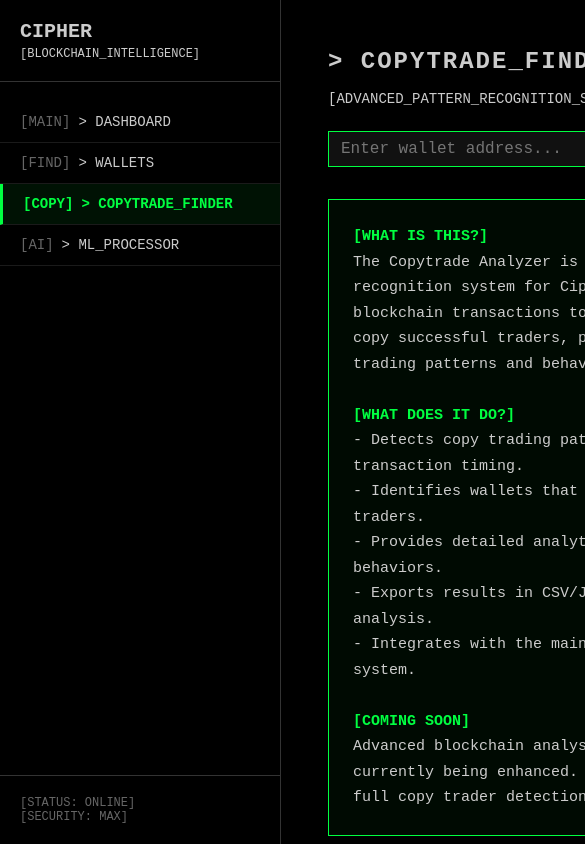
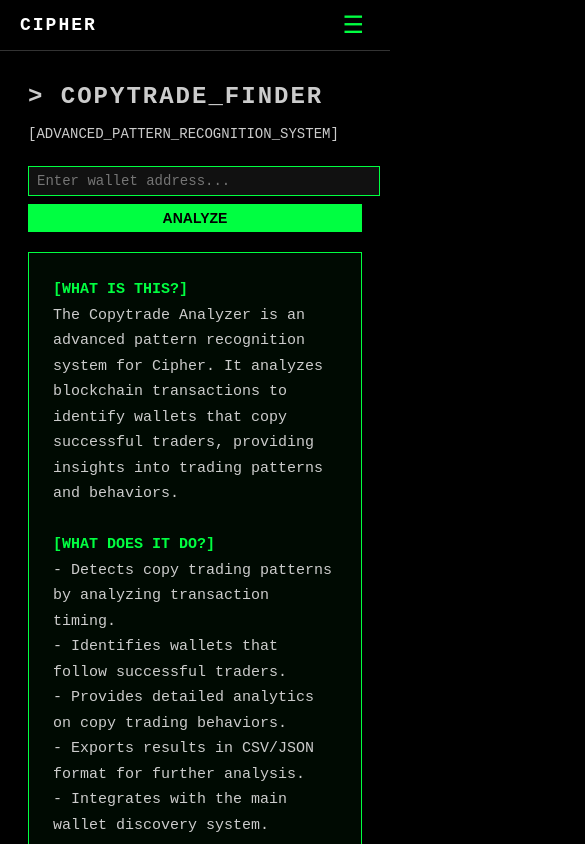
Before and after one commit to anthonystepvoy/solens_ai, a React (Vite) app in the folder frontend-vite/: page /copytrade-finder in a window 390 px wide. Shown: the top 844 px of the page, 585 px wide, since content can reach past the window. Built offline with nearby package versions, Linux system fonts and the light colour scheme.

Commit message:
responsive_dashboard

```diff
--- a/frontend-vite/src/App.tsx
+++ b/frontend-vite/src/App.tsx
@@ -82,8 +82,21 @@ function getCoreStat(wallet, stat) {
   return '';
 }
 
+// Before DashboardPage function, add interface
+interface DashboardData {
+  metrics: any[];
+  topWallets: any[];
+  topRiskyWallets: any[];
+  hotWallets24h: any[];
+  hotWallets1h: any[];
+  trendingTokens: any[];
+  mlTags: string[];
+  mlCategories: string[];
+  lastUpdate?: string;
+}
+
 // Dashboard Page
-function DashboardPage() {
+function DashboardPage({ isMobile = false }) {
   const [loading, setLoading] = useState(true);
   const [error, setError] = useState<string | null>(null);
   const [metrics, setMetrics] = useState<any[]>([]);
@@ -101,7 +114,7 @@ function DashboardPage() {
   // Fetch dashboard data
   const fetchDashboardData = (isInitialLoad = false) => {
     if (isInitialLoad) setLoading(true);
-    axios.get(API_ENDPOINTS.DASHBOARD_SUMMARY)
+    axios.get<DashboardData>(API_ENDPOINTS.DASHBOARD_SUMMARY)
       .then(res => {
         const d = res.data;
         setMetrics(d.metrics || []);
@@ -114,16 +127,11 @@ function DashboardPage() {
         setMlCategories(d.mlCategories || []);
         if (d.lastUpdate) setLastUpdate(d.lastUpdate);
         setCountdown(60);
+        if (isInitialLoad) setLoading(false);
       })
       .catch(() => {
-        if (isInitialLoad) {
         setError('[WARNING] Failed to load live data.');
-        setMetrics([
-            // { label: 'Total Wallets Tracked', value: '1,452' },
-            // { label: 'New Wallets Today', value: '+56' },
-            // { label: 'Total 7D PNL', value: '$1.2M' },
-            // { label: 'Top 1m Token', value: '$WIF' },
-          ]);
+        setMetrics([]);
         setTopWallets([]);
         setTopRiskyWallets([]);
         setHotWallets24h([]);
@@ -131,9 +139,8 @@ function DashboardPage() {
         setTrendingTokens([]);
         setMlTags([]);
         setMlCategories([]);
-        }
-      })
-      .finally(() => { if (isInitialLoad) setLoading(false); });
+        if (isInitialLoad) setLoading(false);
+      });
   };
 
   // Poll every 60s, and set up countdown
@@ -186,16 +193,13 @@ function DashboardPage() {
           {/* Key Metrics Row - now in banner */}
 
           {/* --- DASHBOARD GRID REARRANGED --- */}
-          <div style={{ display: 'flex', flexDirection: 'column', gap: 24 }}>
+          <div className={isMobile ? 'dashboard-grid' : ''} style={{ display: 'grid', gridTemplateColumns: isMobile ? '1fr' : '2fr 1fr', gap: isMobile ? 16 : 24 }}>
             {/* Top row: Profitable | Hot Wallets (1H) | Top Tokens */}
-            <div style={{ display: 'grid', gridTemplateColumns: '2fr 1fr', gap: 24 }}>
-              {/* Top Profitable Wallets */}
-              <div>
-                <div style={{
+            <div className={isMobile ? 'dashboard-card' : ''} style={{
               background: 'rgba(255, 255, 255, 0.02)',
               color: '#ffffff',
               borderRadius: 0,
-                  padding: 24,
+              padding: isMobile ? 12 : 24,
               border: '1px solid #333333',
               marginBottom: 16,
               fontFamily: '"Courier New", monospace'
@@ -210,7 +214,7 @@ function DashboardPage() {
               }}>[TOP_PROFITABLE_WALLETS]</h3>
               <div style={{
                 display: 'grid',
-                    gridTemplateColumns: 'minmax(180px,1.5fr) 1fr 1fr 1fr 2.5fr',
+                gridTemplateColumns: isMobile ? '1fr' : 'minmax(180px,1.5fr) 1fr 1fr 1fr 2.5fr',
                 gap: 12,
                 fontSize: 13,
                 color: '#cccccc',
@@ -229,7 +233,7 @@ function DashboardPage() {
                   {topWallets.map((w, i) => (
                 <div key={i} style={{
                   display: 'grid',
-                      gridTemplateColumns: 'minmax(180px,1.5fr) 1fr 1fr 1fr 2.5fr',
+                  gridTemplateColumns: isMobile ? '1fr' : 'minmax(180px,1.5fr) 1fr 1fr 1fr 2.5fr',
                   gap: 12,
                   alignItems: 'center',
                   padding: '8px 0',
@@ -262,8 +266,7 @@ function DashboardPage() {
             </div>
 
             {/* Hot Wallets 1H */}
-                <div>
-                  <div style={{ background: 'rgba(255, 255, 255, 0.02)', color: '#ffffff', borderRadius: 0, padding: 24, border: '1px solid #333333', marginBottom: 16, fontFamily: '"Courier New", monospace' }}>
+            <div className={isMobile ? 'dashboard-card' : ''} style={{ background: 'rgba(255, 255, 255, 0.02)', color: '#ffffff', borderRadius: 0, padding: isMobile ? 12 : 24, border: '1px solid #333333', marginBottom: 16, fontFamily: '"Courier New", monospace' }}>
               <h3 style={{ marginBottom: 16, fontSize: 16, fontWeight: 600, color: '#ffffff', letterSpacing: '1px', fontFamily: '"Courier New", monospace' }}>[HOT_WALLETS_1H]</h3>
               {hotWallets1h.length === 0 ? (
                 <div style={{ color: '#ff6b6b', fontSize: 14, fontFamily: '"Courier New", monospace' }}>[NO HOT WALLETS FOUND IN LAST 1H]</div>
@@ -285,61 +288,13 @@ function DashboardPage() {
             </div>
           </div>
         </div>
-              {/* Top Tokens and stacked below: Top Risky Wallets, ML Categories */}
-              <div>
-                {/* Top Tokens */}
-                {/* <div style={{ background: 'rgba(255, 255, 255, 0.02)', color: '#ffffff', borderRadius: 0, padding: 24, border: '1px solid #333333', fontFamily: '"Courier New", monospace' }}>
-                  <h3 style={{ marginBottom: 16, fontSize: 16, fontWeight: 600, color: '#ffffff', letterSpacing: '1px' }}>[TOP_TOKENS]</h3>
-                  {trendingTokens.map((t, i) => (
-                    <div key={i} style={{ padding: '8px 0', borderBottom: i < trendingTokens.length - 1 ? '1px solid #333333' : 'none', display: 'flex', justifyContent: 'space-between', alignItems: 'center' }}>
-                      <div style={{ fontSize: 14, fontWeight: 600 }}>{t.token}</div>
-                      <div style={{ fontSize: 12, color: '#00ff41' }}>MC: {t.market_cap}</div>
-                    </div>
-                  ))}
-                </div> */}
-                {/* Top Risky Wallets below Top Tokens, same width */}
-
-                {/* ML Categories only in right column */}
-                <div>
-                  {/* ML Categories */}
-                  <div style={{
-                    background: 'rgba(255, 255, 255, 0.02)',
-                    color: '#ffffff',
-                    borderRadius: 0,
-                    padding: 24,
-                    border: '1px solid #333333',
-                    fontFamily: '"Courier New", monospace'
-                  }}>
-                    <h3 style={{
-                      marginBottom: 16,
-                      fontSize: 16,
-                      fontWeight: 600,
-                      color: '#ffffff',
-                      letterSpacing: '1px',
-                      fontFamily: '"Courier New", monospace'
-                    }}>[ML_CATEGORIES]</h3>
-                    {mlCategories.length === 0 ? (
-                      <div style={{ color: '#555', fontSize: 14, fontFamily: '"Courier New", monospace' }}>[NO ML CATEGORIES FOUND]</div>
-                    ) : (
-                      <div style={{ display: 'flex', flexDirection: 'column', gap: 8 }}>
-                        {mlCategories.map((cat, i) => (
-                          <span key={i} style={{ color: '#00ff41', border: '1px solid #00ff41', padding: '4px 12px', fontFamily: '"Courier New", monospace', fontSize: 14, borderRadius: 0, width: 'fit-content' }}>{cat}</span>
-                      ))}
-                    </div>
       )}
     </div>
-                </div>
-              </div>
-            </div>
-          </div>
-        </div>
-      )}
-    </div>
   );
 }
 
 // Settings Page
-function SettingsPage() {
+function SettingsPage({ isMobile = false }) {
   // --- Security ---
   const [sessionTimeout, setSessionTimeout] = useState<number>(30); // minutes
   const fileInputRef = React.useRef<HTMLInputElement>(null);
@@ -420,7 +375,7 @@ const ProgressBarTerminal: React.FC<{ progress: number; total: number; label: st
 };
 
 // Discovery Page
-function DiscoveryPage() {
+function DiscoveryPage({ isMobile = false }) {
   const [loading, setLoading] = useState(false);
   const [status, setStatus] = useState<string | null>(null);
   const [error, setError] = useState<string | null>(null);
@@ -559,7 +514,7 @@ function DiscoveryPage() {
 }
 
 // Top Tokens Page
-function TopTokensPage() {
+function TopTokensPage({ isMobile = false }) {
   // Token Watchlist logic (match wallet watchlist)
   const [tokenInput, setTokenInput] = useState('');
   const [watchlistTokens, setWatchlistTokens] = useState<string[]>([]);
@@ -859,7 +814,7 @@ function TopTokensPage() {
   );
 }
 
-function WalletFinderPage() {
+function WalletFinderPage({ isMobile = false }) {
   const [wallets, setWallets] = useState<any[]>([]);
   const [search, setSearch] = useState('');
   const [selected, setSelected] = useState<any | null>(null);
@@ -1134,10 +1089,10 @@ function WalletFinderPage() {
 
   return (
     <div style={{
-      marginTop: 32,
-      maxWidth: 1200,
-      margin: '32px auto 0',
-      padding: '0 24px',
+      marginTop: isMobile ? 16 : 32,
+      maxWidth: isMobile ? '100%' : 1200,
+      margin: isMobile ? '16px 0 0 0' : '32px auto 0',
+      padding: isMobile ? '0 4px' : '0 24px',
       color: '#ffffff',
       fontFamily: '"Courier New", monospace'
     }}>
@@ -1247,7 +1202,7 @@ function WalletFinderPage() {
           fontSize: 14
         }}>{error}</div>
       ) : (
-        <div style={{ overflowX: 'auto', maxHeight: 600, marginTop: 24 }} className="wallet-finder-scroll">
+        <div style={{ overflowX: 'auto', maxHeight: 600, marginTop: isMobile ? 12 : 24 }} className="wallet-finder-scroll">
           <div style={{
             background: 'rgba(255, 255, 255, 0.02)',
             border: '1px solid #333333',
@@ -1255,11 +1210,12 @@ function WalletFinderPage() {
             overflow: 'hidden'
           }}>
             <table style={{
-              width: '100%',
+              width: isMobile ? 700 : '100%',
+              minWidth: isMobile ? 700 : undefined,
               borderCollapse: 'collapse',
               background: 'transparent',
               color: '#ffffff',
-              fontSize: 13,
+              fontSize: isMobile ? 11 : 13,
               fontFamily: '"Courier New", monospace'
             }}>
               <thead>
@@ -1375,7 +1331,7 @@ function WalletFinderPage() {
             marginBottom: 16,
             fontFamily: '"Courier New", monospace'
           }}>[WALLET_PROFILE]</h2>
-          <div style={{ display: 'grid', gridTemplateColumns: '1fr 1fr', gap: 16, fontSize: 14 }}>
+          <div style={{ display: isMobile ? 'block' : 'grid', gridTemplateColumns: isMobile ? undefined : '1fr 1fr', gap: isMobile ? 8 : 16, fontSize: isMobile ? 12 : 14 }}>
             <p style={{ color: '#cccccc' }}>ADDRESS: <span style={{ color: '#ffffff' }}>{selected.id}</span></p>
             <p style={{ color: '#cccccc' }}>PNL_7D: <span style={{ color: '#ffffff' }}>{selected.gmgn_detailed_stats?.pnl_7d !== undefined ? (selected.gmgn_detailed_stats.pnl_7d * 100).toFixed(2) + '%' : ''}</span></p>
             <p style={{ color: '#cccccc' }}>WIN_RATE: <span style={{ color: '#ffffff' }}>{selected.gmgn_detailed_stats?.winrate !== undefined ? `${(selected.gmgn_detailed_stats.winrate * 100).toFixed(0)}%` : ''}</span></p>
@@ -1391,9 +1347,9 @@ function WalletFinderPage() {
   );
 }
 
-function CopytradeFinderPage() {
+function CopytradeFinderPage({ isMobile = false }) {
   return (
-    <CopytradeFinder />
+    <CopytradeFinder isMobile={isMobile} />
   );
 }
 
@@ -1401,6 +1357,19 @@ function CopytradeFinderPage() {
 function MainAppLayout() {
   const location = useLocation();
   const navigate = useNavigate();
+  const [isMobile, setIsMobile] = useState(window.innerWidth < 768);
+  const [isSidebarOpen, setIsSidebarOpen] = useState(false);
+
+  useEffect(() => {
+    const handleResize = () => {
+      const mobile = window.innerWidth < 768;
+      setIsMobile(mobile);
+      if (!mobile) setIsSidebarOpen(false);
+    };
+    window.addEventListener('resize', handleResize);
+    return () => window.removeEventListener('resize', handleResize);
+  }, []);
+
   return (
     <div style={{
       display: 'flex',
@@ -1411,7 +1380,7 @@ function MainAppLayout() {
     }}>
       {/* Sidebar */}
       <div style={{
-        width: 280,
+        width: drawerWidth,
         background: '#000000',
         borderRight: '1px solid #333333',
         display: 'flex',
@@ -1420,7 +1389,9 @@ function MainAppLayout() {
         left: 0,
         top: 0,
         height: '100vh',
-        zIndex: 1000
+        zIndex: 1000,
+        transition: 'transform 0.3s ease-in-out',
+        transform: isMobile && !isSidebarOpen ? 'translateX(-100%)' : 'translateX(0)'
       }}>
         {/* Header */}
         <div style={{
@@ -1535,8 +1506,36 @@ function MainAppLayout() {
         display: 'flex',
         flexDirection: 'column',
         boxSizing: 'border-box',
-        marginLeft: 280
-      }}>
+        marginLeft: isMobile ? 0 : drawerWidth,
+        transition: 'margin-left 0.3s ease-in-out'
+      }}>
+        {isMobile && (
+          <div style={{
+            position: 'sticky',
+            top: 0,
+            background: '#000000',
+            padding: '10px 20px',
+            borderBottom: '1px solid #333333',
+            zIndex: 999,
+            display: 'flex',
+            alignItems: 'center',
+            justifyContent: 'space-between'
+          }}>
+            <h1 style={{ margin: 0, fontSize: 18, color: '#fff', letterSpacing: 2 }}>CIPHER</h1>
+            <button
+              onClick={() => setIsSidebarOpen(!isSidebarOpen)}
+              style={{
+                background: 'none',
+                border: 'none',
+                color: '#00ff41',
+                fontSize: 24,
+                cursor: 'pointer'
+              }}
+            >
+              ☰
+            </button>
+          </div>
+        )}
         <div style={{
           position: 'relative',
           zIndex: 1,
@@ -1550,17 +1549,31 @@ function MainAppLayout() {
           boxSizing: 'border-box'
         }}>
           <Routes>
-            <Route path="/dashboard" element={<DashboardPage />} />
-            <Route path="/top-tokens" element={<TopTokensPage />} />
-            <Route path="/settings" element={<SettingsPage />} />
-            <Route path="/discovery" element={<DiscoveryPage />} />
-            <Route path="/wallet-finder" element={<WalletFinderPage />} />
-            <Route path="/copytrade-finder" element={<CopytradeFinderPage />} />
-            <Route path="/ml-processor" element={<MLProcessorPage />} />
-            <Route path="/" element={<DashboardPage />} />
+            <Route path="/dashboard" element={<DashboardPage isMobile={isMobile} />} />
+            <Route path="/top-tokens" element={<TopTokensPage isMobile={isMobile} />} />
+            <Route path="/settings" element={<SettingsPage isMobile={isMobile} />} />
+            <Route path="/discovery" element={<DiscoveryPage isMobile={isMobile} />} />
+            <Route path="/wallet-finder" element={<WalletFinderPage isMobile={isMobile} />} />
+            <Route path="/copytrade-finder" element={<CopytradeFinderPage isMobile={isMobile} />} />
+            <Route path="/ml-processor" element={<MLProcessorPage isMobile={isMobile} />} />
+            <Route path="/" element={<DashboardPage isMobile={isMobile} />} />
           </Routes>
         </div>
       </div>
+      {isMobile && isSidebarOpen && (
+        <div
+          style={{
+            position: 'fixed',
+            top: 0,
+            left: 0,
+            width: '100%',
+            height: '100%',
+            background: 'rgba(0,0,0,0.5)',
+            zIndex: 999
+          }}
+          onClick={() => setIsSidebarOpen(false)}
+        />
+      )}
     </div>
   );
 }
@@ -1577,7 +1590,7 @@ function App() {
   );
 }
 
-function MLProcessorPage() {
+function MLProcessorPage({ isMobile = false }) {
   return (
     <div style={{ marginTop: 32, maxWidth: 800, margin: '32px auto 0', padding: '0 24px', fontFamily: '"Courier New", monospace', color: '#fff' }}>
       <h1 style={{ color: '#cccccc', marginBottom: 16, fontSize: 24, fontWeight: 700, letterSpacing: '2px', textTransform: 'uppercase', fontFamily: 'inherit' }}>&gt; ML_PROCESSOR</h1>
--- a/frontend-vite/src/components/CopytradeFinder.tsx
+++ b/frontend-vite/src/components/CopytradeFinder.tsx
@@ -1,6 +1,6 @@
 import React, { useState } from 'react';
 
-const CopytradeFinder: React.FC = () => {
+const CopytradeFinder: React.FC<{ isMobile?: boolean }> = ({ isMobile = false }) => {
   const [walletAddress, setWalletAddress] = useState('');
   const [isLoading, setIsLoading] = useState(false);
   const [results, setResults] = useState<any[]>([]);
@@ -60,10 +60,10 @@ const CopytradeFinder: React.FC = () => {
 
   return (
     <div style={{
-      marginTop: 32,
-      maxWidth: 800,
-      margin: '32px auto 0',
-      padding: '0 24px',
+      marginTop: isMobile ? 16 : 32,
+      maxWidth: isMobile ? '100%' : 800,
+      margin: isMobile ? '16px 0 0 0' : '32px auto 0',
+      padding: isMobile ? '0 4px' : '0 24px',
       fontFamily: '"Courier New", monospace',
       color: '#fff'
     }}>
@@ -88,20 +88,20 @@ const CopytradeFinder: React.FC = () => {
         [ADVANCED_PATTERN_RECOGNITION_SYSTEM]
       </p>
 
-      <div style={{ marginBottom: 32, display: 'flex', gap: 12, alignItems: 'center' }}>
+      <div style={{ marginBottom: isMobile ? 20 : 32, display: 'flex', flexDirection: isMobile ? 'column' : 'row', gap: isMobile ? 8 : 12, alignItems: isMobile ? 'stretch' : 'center' }}>
         <input
           type="text"
           value={walletAddress}
           onChange={(e) => setWalletAddress(e.target.value)}
           placeholder="Enter wallet address..."
           style={{
-            padding: '8px 12px',
-            fontSize: 16,
+            padding: isMobile ? '6px 8px' : '8px 12px',
+            fontSize: isMobile ? 14 : 16,
             border: '1px solid #00ff41',
             borderRadius: 0,
             background: '#111',
             color: '#00ff41',
-            width: 340,
+            width: isMobile ? '100%' : 340,
             fontFamily: 'inherit'
           }}
           disabled={isLoading}
@@ -114,10 +114,11 @@ const CopytradeFinder: React.FC = () => {
             color: isLoading ? '#ccc' : '#000',
             border: 'none',
             fontWeight: 700,
-            fontSize: 16,
-            padding: '8px 24px',
+            fontSize: isMobile ? 14 : 16,
+            padding: isMobile ? '6px 12px' : '8px 24px',
             cursor: isLoading ? 'not-allowed' : 'pointer',
-            borderRadius: 0
+            borderRadius: 0,
+            width: isMobile ? '100%' : undefined
           }}
         >
           {isLoading ? 'ANALYZING...' : 'ANALYZE'}
@@ -185,8 +186,8 @@ const CopytradeFinder: React.FC = () => {
           background: 'rgba(0,255,65,0.04)',
           border: '1px solid #00ff41',
           borderRadius: 0,
-          padding: 24,
-          marginBottom: 32
+          padding: isMobile ? 12 : 24,
+          marginBottom: isMobile ? 20 : 32
         }}>
           <b style={{ color: '#00ff41' }}>[COPYTRADER RESULTS]</b><br/>
           <div style={{
@@ -221,7 +222,7 @@ const CopytradeFinder: React.FC = () => {
                   </span>
                 </div>
 
-                <div style={{ display: 'grid', gridTemplateColumns: '1fr 1fr', gap: 12 }}>
+                <div style={{ display: 'grid', gridTemplateColumns: isMobile ? '1fr' : '1fr 1fr', gap: isMobile ? 8 : 12 }}>
                   <div>
                     <div style={{ marginBottom: 8 }}>
                       <span style={{ color: '#888' }}>Signature:</span>{' '}
```
Also changed, not shown: frontend-vite/src/global.css (+10 -0 lines). Lines whose indentation alone changed are shown as unchanged.
